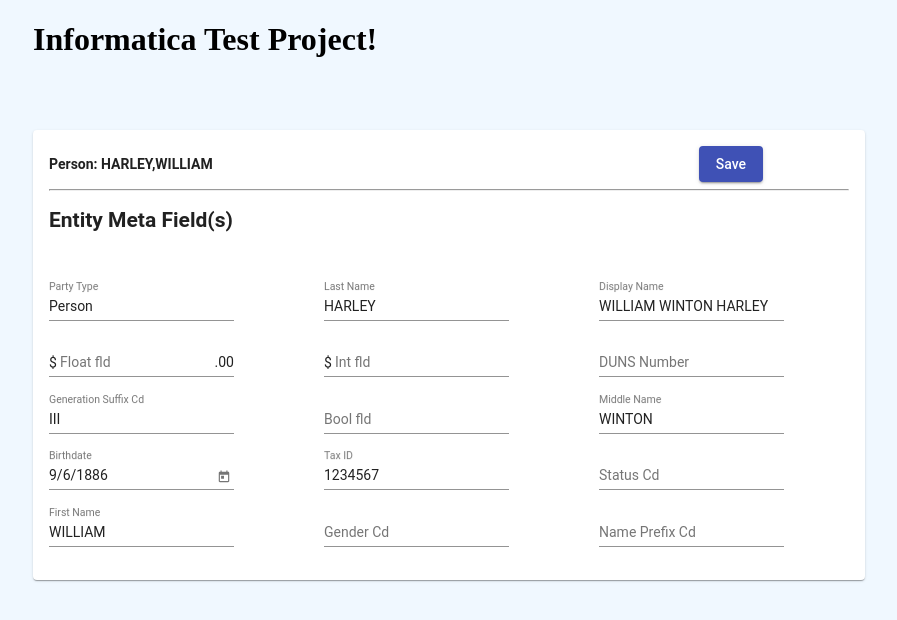
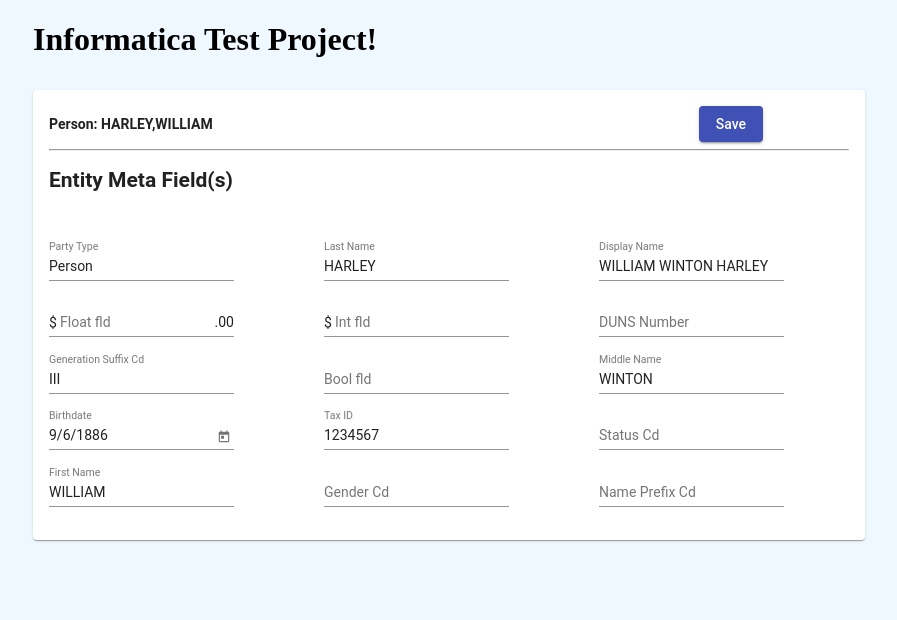
Before and after one commit to hammadullahkhan/EntityPlayGround-Angular10, an Angular app: page /entity-playground in a window 1280 px wide. Shown: the top 620 px of the page, without its empty margins (25-922 px from the left). Built offline with nearby package versions, Linux system fonts and the light colour scheme.

Commit message:
deploy 1

```diff
--- a/package.json
+++ b/package.json
@@ -6,7 +6,7 @@
     "start": "ng serve",
     "build": "ng build",
     "build:prod": "ng build --prod",
-    "build:githubpages": "ng build --prod --base-href=Entity-PlayGround-Angular10",
+    "build:githubpages": "ng build --prod --base-href=entity-playground-ng-10",
     "test": "ng test",
     "lint": "ng lint",
     "e2e": "ng e2e"
--- a/src/app/app-routing.module.ts
+++ b/src/app/app-routing.module.ts
@@ -1,15 +1,12 @@
 import { NgModule } from '@angular/core';
 import { Routes, RouterModule } from '@angular/router';
-import { AppComponent } from './app.component';
 import { PageNotFoundComponent } from "./shared/components/page-not-found/page-not-found.component";
 
 const routes: Routes = [
   {
     path: '',
-    // component: AppComponent,
     redirectTo: '/entity-playground',
     pathMatch: 'full'
-    // loadChildren: './entity-playground/entity-playground.module#EntityPlaygroundModule'
   },
   {
     path: 'entity-playground',
--- a/src/app/app.component.scss
+++ b/src/app/app.component.scss
@@ -1,3 +1,3 @@
 .page-title {
-    margin-left: 50px;
+    margin: 10px 10px 10px 50px;
 }
--- a/src/app/entity-playground/entity-playground.component.scss
+++ b/src/app/entity-playground/entity-playground.component.scss
@@ -6,8 +6,7 @@
 }
 
 .entity-item {
-  // flex-grow: 1;
-  margin: 50px;
+  margin: 10px 10px 10px 50px;
 }
 
 .entity-card {
--- a/src/styles.scss
+++ b/src/styles.scss
@@ -2,5 +2,5 @@
 @import "~@angular/material/prebuilt-themes/indigo-pink.css";
 
 body {
-    background-color: aliceblue
+    background-color: aliceblue;
 }
```
Also changed, not shown: 4 other files (tests, documents, lock files or other folders).
